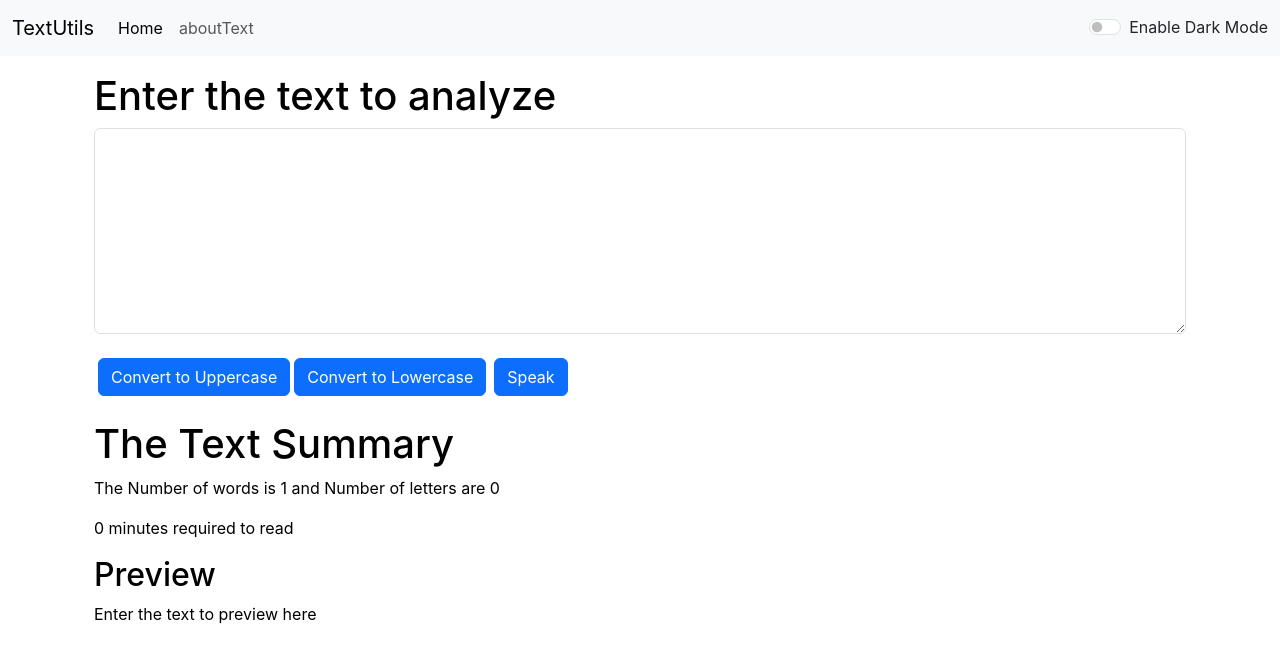
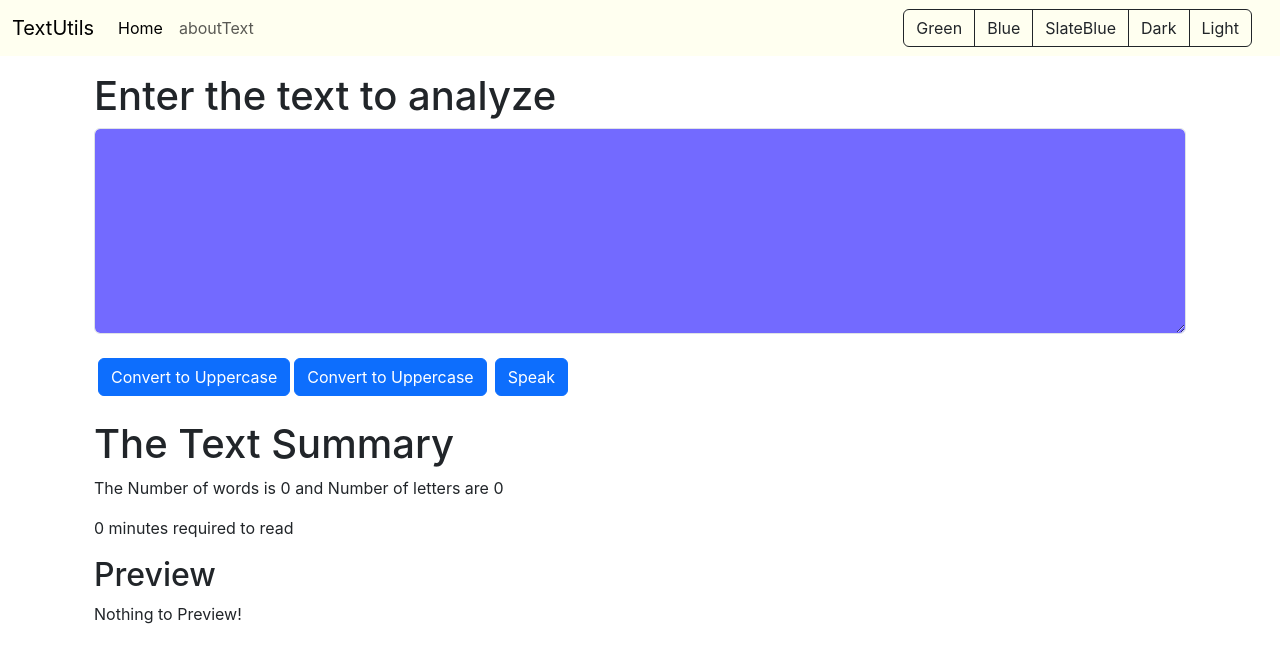
Before and after one commit to priya-1401/React-First-App, a React (Create React App) app: page / in a window 1280 px wide. Shown: the top 662 px of the page. Built offline with nearby package versions, Linux system fonts and the light colour scheme.

Commit message:
Modified one

```diff
--- a/package.json
+++ b/package.json
@@ -6,6 +6,7 @@
     "cra-template": "1.2.0",
     "react": "^19.0.0",
     "react-dom": "^19.0.0",
+    "react-router-dom": "^7.1.5",
     "react-scripts": "^5.0.1",
     "web-vitals": "^4.2.4"
   },
--- a/public/index.html
+++ b/public/index.html
@@ -2,17 +2,17 @@
 <html lang="en">
   <head>
     <meta charset="utf-8" />
-    <link rel="icon" href="%PUBLIC_URL%/favicon.ico" />
+    <link rel="icon" href="%PUBLIC_URL%/icon.png" />
     <meta name="viewport" content="width=device-width, initial-scale=1" />
     <meta name="theme-color" content="#000000" />
     <meta
       name="description"
       content="Web site created using create-react-app"
     />
-    <link rel="apple-touch-icon" href="%PUBLIC_URL%/logo192.png" />
+    <link rel="apple-touch-icon" href="%PUBLIC_URL%/icon.png" />
     <link rel="manifest" href="%PUBLIC_URL%/manifest.json" />
     <link href="https://cdn.jsdelivr.net/npm/bootstrap@5.3.3/dist/css/bootstrap.min.css" rel="stylesheet" integrity="sha384-QWTKZyjpPEjISv5WaRU9OFeRpok6YctnYmDr5pNlyT2bRjXh0JMhjY6hW+ALEwIH" crossorigin="anonymous">
-    <title>React App</title>
+    <title>Word Counter | Upper | Lower | Speak</title>
     </head>
   <body>
     <noscript>You need to enable JavaScript to run this app.</noscript>
--- a/src/App.js
+++ b/src/App.js
@@ -3,24 +3,64 @@ import React,{ useState } from 'react';
 import './App.css';
 import Navbar from "./components/Navbar";
 import TextForm from "./components/TextForm";
+import Alert from "./components/Alert";
+import About from "./components/About";
+
+import {
+  BrowserRouter as Router,
+  Routes,
+  Route
+} from "react-router-dom";
+
 function App() {
   const [Mode,setMode]=useState('light');
-  const toggleMode= ()=>{
-    if(Mode === 'light'){
+  const [alert,setAlert]=useState(null);
+
+  const showAlert=(message,type)=>{
+    setAlert({
+      msg:message,
+      type:type
+    })
+    setTimeout(() => {
+      showAlert(null);
+    }, 3000);
+  }
+
+  const toggleMode= (m)=>{
+    if(m === 'light'){
+      setMode('light');
+      document.body.style.backgroundColor="white";
+      showAlert("Light mode is enabled","success");
+    }
+    else if(m === 'dark'){
       setMode('dark');
-      document.body.style.backgroundColor='grey';
+      document.body.style.backgroundColor="black";
+      showAlert("Dark mode is enabled","success");
     }
-    else {
-      setMode('light');
-      document.body.style.backgroundColor='white';
+    else if(m==='Blue'){
+      setMode('Blue');
+      document.body.style.backgroundColor="Blue";
+      showAlert("Blue mode is enabled","success");
+    }
+    else if(m === 'Green'){
+      setMode('Green');
+      document.body.style.backgroundColor="Green";
+      showAlert("Green mode is enabled","success");
+    }
+    else{
+      setMode('SlateBlue');
+      document.body.style.backgroundColor="SlateBlue";
+      showAlert("SlateBlue mode is enabled","success");
     }
   }
   return (
     <>
+    <Router>
       <Navbar title="TextUtils" aboutText="aboutText" mode={Mode} toggleMode={toggleMode}/>
       <div class ="container my-3">
-        <TextForm heading="Enter the text to analyze" mode={Mode}/>
+        <TextForm heading="Enter the text to analyze"/>
       </div>
+      </Router>
     </>
   );
 }
--- /dev/null
+++ b/src/components/About.js
@@ -0,0 +1,61 @@
+import React from 'react'
+
+function About(props) {
+    const back_color=()=>{
+        if(props.mode=== 'light') return 'white';
+        else if(props.mode==='dark') return 'black';
+        else if(props.mode==='Green') return '#90EE90';
+        else if(props.mode==='Blue') return '#ADD8E6';
+        else return '#736AFF';
+    }
+  return (
+        <div class="accordion" id="accordionExample">
+            <h1 style={{color:props.mode==='light'?'black':'white'}}>About Us</h1>
+        <div class="accordion-item">
+        <h2 class="accordion-header">
+        <button class="accordion-button" type="button" data-bs-toggle="collapse" data-bs-target="#collapseOne" style={{backgroundColor:back_color(),color:props.mode==='light'?'black':'#fff'}} aria-expanded="true" aria-controls="collapseOne">
+        Who We Are
+        </button>
+        </h2>
+        <div id="collapseOne" class="accordion-collapse collapse show" data-bs-parent="#accordionExample">
+        <div class="accordion-body" style={{backgroundColor:back_color(),color:props.mode==='light'?'black':'#fff'}}>
+        TextUtils is a powerful online text manipulation tool designed to help users analyze, modify, and enhance their text with ease. Whether you're a student, professional, or casual writer, our tool simplifies text processing.
+        </div>
+        </div>
+    </div>
+    <div class="accordion-item">
+        <h2 class="accordion-header">
+        <button class="accordion-button collapsed" type="button" data-bs-toggle="collapse" style={{backgroundColor:back_color(),color:props.mode==='light'?'black':'#fff'}}data-bs-target="#collapseTwo" aria-expanded="false" aria-controls="collapseTwo">
+        Key Features
+        </button>
+        </h2>
+        <div id="collapseTwo" class="accordion-collapse collapse" data-bs-parent="#accordionExample">
+        <div class="accordion-body" style={{backgroundColor:back_color(),color:props.mode==='light'?'black':'#fff'}}>
+            🔤 Convert Text to Uppercase & Lowercase<br/>
+            📢 Text-to-Speech (TTS) Functionality<br/>
+            📊 Word & Character Count Analysis<br/>
+            🕒 Estimated Reading Time Calculation<br/>
+            🎨 Customizable Dark, Light & Color Modes
+        </div>
+        </div>
+    </div>
+    <div class="accordion-item">
+        <h2 class="accordion-header">
+        <button class="accordion-button collapsed" type="button" style={{backgroundColor:back_color(),color:props.mode==='light'?'black':'#fff'}}data-bs-toggle="collapse" data-bs-target="#collapseThree" aria-expanded="false" aria-controls="collapseThree">
+        Why Choose TextUtils?
+        </button>
+        </h2>
+        <div id="collapseThree" class="accordion-collapse collapse" data-bs-parent="#accordionExample">
+        <div class="accordion-body" style={{backgroundColor:back_color(),color:props.mode==='light'?'black':'#fff'}}>
+            🌟 User-Friendly – A simple, clean, and intuitive interface. <br />
+            ⚡ Fast & Lightweight – Instant text processing without delays. <br />
+            🎯 Free to Use – No hidden costs, no ads, just pure utility! <br />
+            🔄 Multiple Text Modes – Dark, Blue, Green & more for better visibility.
+        </div>
+        </div>
+    </div>
+    </div>
+  )
+}
+
+export default About
--- /dev/null
+++ b/src/components/Alert.js
@@ -0,0 +1,16 @@
+import React from 'react'
+
+function Alert(props) {
+    const capital=(word)=>{
+        if (!word) return "";
+        let lower=word.toLowerCase();
+        return lower.charAt(0).toUpperCase() + lower.slice(1);
+    }
+  return (
+      props.alert && (<div className={`alert alert-${props.alert.type} alert-dismissible fade show`} role="alert">
+        <strong>{capital(props.alert.type)}</strong>: {props.alert.msg}
+      </div>)
+  )
+}
+
+export default Alert
--- a/src/components/Navbar.js
+++ b/src/components/Navbar.js
@@ -1,8 +1,16 @@
 import React from 'react'
 import PropTypes from 'prop-types'
+import { Link } from 'react-router-dom';
 export default function Navbar(props){
+    const c=()=>{
+      if(props.mode=== 'light') return '#FFFFF0';
+      else if(props.mode==='dark') return 'grey';
+      else if(props.mode==='Green') return '#90EE90';
+      else if(props.mode==='Blue') return '#ADD8E6';
+      else return '#736AFF';
+    }
     return (
-     <nav className={`navbar navbar-expand-lg navbar-${props.mode} bg-${props.mode}`}>
+     <nav className={`navbar navbar-expand-lg`} style={{ backgroundColor: c() }} >
         <div className="container-fluid">
           <a className="navbar-brand" href="/">{props.title}</a>
           <button className="navbar-toggler" type="button" data-bs-toggle="collapse" data-bs-target="#navbarSupportedContent" aria-controls="navbarSupportedContent" aria-expanded="false" aria-label="Toggle navigation">
@@ -11,20 +19,37 @@ export default function Navbar(props){
           <div className="collapse navbar-collapse" id="navbarSupportedContent">
             <ul className="navbar-nav me-auto mb-2 mb-lg-0">
               <li className="nav-item">
-                <a className="nav-link active" aria-current="page" href="/">Home</a>
+                <Link className="nav-link active" aria-current="page" to="/">Home</Link>
               </li>
               <li className="nav-item">
-                <a className="nav-link" href="/">{props.aboutText}</a>
+                <Link className="nav-link" to="/about">{props.aboutText}</Link>
               </li>
             </ul>
             {/* <form className="d-flex" role="search">
               <input className="form-control me-2" type="search" placeholder="Search" aria-label="Search"/>
               <button className="btn btn-primary" type="submit">Search</button>
             </form> */}
-            <div className={`form-check form-switch text-${props.mode==='light'?'dark':'light'}`}>
-              <input className="form-check-input" type="checkbox" onClick={props.toggleMode} id="flexSwitchCheckDefault"/>
+            <div className="btn-group mx-3" role="group" aria-label="Basic radio toggle button group">
+              <input type="radio" className="btn-check" name="btnradio" onClick={() => props.toggleMode('Green')} id="btnradio1" autoComplete="off" />
+              <label className="btn btn-outline-dark" htmlFor="btnradio1">Green</label>
+
+              <input type="radio" className="btn-check" name="btnradio" onClick={() => props.toggleMode('Blue')} id="btnradio2" autoComplete="off"/>
+              <label className="btn btn-outline-dark" htmlFor="btnradio2">Blue</label>
+
+              <input type="radio" className="btn-check" name="btnradio" onClick={() => props.toggleMode('SlateBlue')} id="btnradio3" autoComplete="off"/>
+              <label className="btn btn-outline-dark" htmlFor="btnradio3">SlateBlue</label>
+
+              <input type="radio" className="btn-check" name="btnradio" onClick={() => props.toggleMode('dark')} id="btnradio4" autoComplete="off"/>
+              <label className="btn btn-outline-dark" htmlFor="btnradio4">Dark</label>
+
+              <input type="radio" className="btn-check" name="btnradio" onClick={() => props.toggleMode('light')} id="btnradio5" autoComplete="off"/>
+              <label className="btn btn-outline-dark" htmlFor="btnradio5">Light</label>
+            </div>
+
+            {/* <div className={`form-check form-switch text-${props.mode==='light'?'dark':'light'}`}>
+              <input className="form-check-input" type="checkbox" onClick={() => props.toggleMode('dark')} id="flexSwitchCheckDefault"/>
               <label className="form-check-label" htmlFor="flexSwitchCheckDefault">Enable Dark Mode</label>
-            </div>
+            </div> */}
           </div>
         </div>
       </nav>
--- a/src/components/TextForm.js
+++ b/src/components/TextForm.js
@@ -4,10 +4,12 @@ export default function TextForm(props) {
     const handleUpClick= ()=>{
         let newText=text.toUpperCase();
         setText(newText);
+        props.showAlert("Converted to UpperCase","success");
     }
     const handleLoClick= ()=>{
         let newText=text.toLowerCase();
         setText(newText);
+        props.showAlert("Converted to LowerCase","success");
     }
     const speak = () => {
         let msg = new SpeechSynthesisUtterance();
@@ -18,24 +20,39 @@ export default function TextForm(props) {
         console.log("On change");
         setText(event.target.value);
     }
+
+    const back_color=()=>{
+        if(props.mode=== 'light') return 'white';
+        else if(props.mode==='dark') return 'black';
+        else if(props.mode==='Green') return 'Green';
+        else if(props.mode==='Blue') return 'Blue';
+        else return 'SlateBlue';
+    }
+    const c=()=>{
+        if(props.mode=== 'light') return 'white';
+        else if(props.mode==='dark') return 'grey';
+        else if(props.mode==='Green') return '#90EE90';
+        else if(props.mode==='Blue') return '#ADD8E6';
+        else return '#736AFF';
+      }
     const [text, setText] = useState('');
   return (
     <>
-    <div className="container" style={{backgroundcolor:props.mode==='light'?'black':'white',color:props.mode==='light'?'black':'white'}}>
+    <div className="container" style={{backgroundcolor:props.mode==='light'?'dark':'light'}}>
             <h1>{props.heading}</h1>
             <div className="mb-3">
-                <textarea className="form-control" value={text} onChange={handleOnChange} style={{backgroundColor: props.mode === 'light'?'white':'grey', color:props.mode==='light'?'black':'white'}} id="myBox" rows="8"></textarea>
+                <textarea className="form-control" value={text} onChange={handleOnChange} style={{backgroundColor: c(), color:'black'}} id="myBox" rows="8"></textarea>
             </div>
             <button className="btn btn-primary mx-1" onClick={handleUpClick}>Convert to Uppercase</button>
-            <button className="btn btn-primary" onClick={handleLoClick}>Convert to Lowercase</button>
+            <button className="btn btn-primary" onClick={handleLoClick}>Convert to Uppercase</button>
             <button type="submit" onClick={speak} className="btn btn-primary mx-2 my-2">Speak</button>
     </div>
-     <div className="container my-3" style={{backgroundColor:props.mode==='light'?'dark':'light',color:props.mode==='light'?'black':'white'}}>
+     <div className="container my-3" style={{backgroundColor:props.mode==='light'?'dark':'light'}}>
         <h1>The Text Summary</h1>
-        <p>The Number of words is {text.split(" ").length} and Number of letters are {text.length}</p>
+        <p>The Number of words is {text.split(" ").filter((element)=>{return element.length!==0}).length} and Number of letters are {text.length}</p>
         <p>{0.008 * text.length} minutes required to read</p>
         <h2>Preview</h2>
-        <p>{text.length===0?"Enter the text to preview here":text}</p>
+        <p>{text.length===0?"Nothing to Preview!":text}</p>
      </div>
 
 
```
Also changed, not shown: public/icon.png (added), 1 other file (tests, documents, lock files or other folders).
